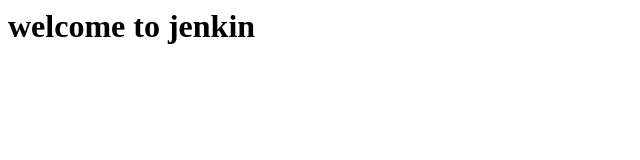
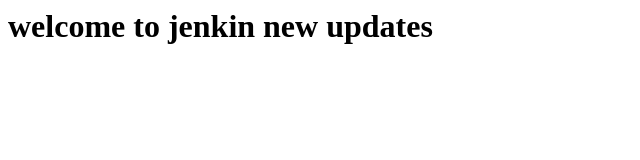
Before and after one commit to Ashishdange123/jenkinrepo, a plain HTML site: page index.html in a window 1280 px wide. Shown: the whole page, without its empty margins (0-640 px from the left). Drawn offline with Linux system fonts and the light colour scheme.

Commit message:
new change

```diff
--- a/index.html
+++ b/index.html
@@ -1 +1 @@
-<h1>welcome to jenkin<h1/>
+<h1>welcome to jenkin new updates<h1/>
```
Also changed, not shown: 2 other files.
